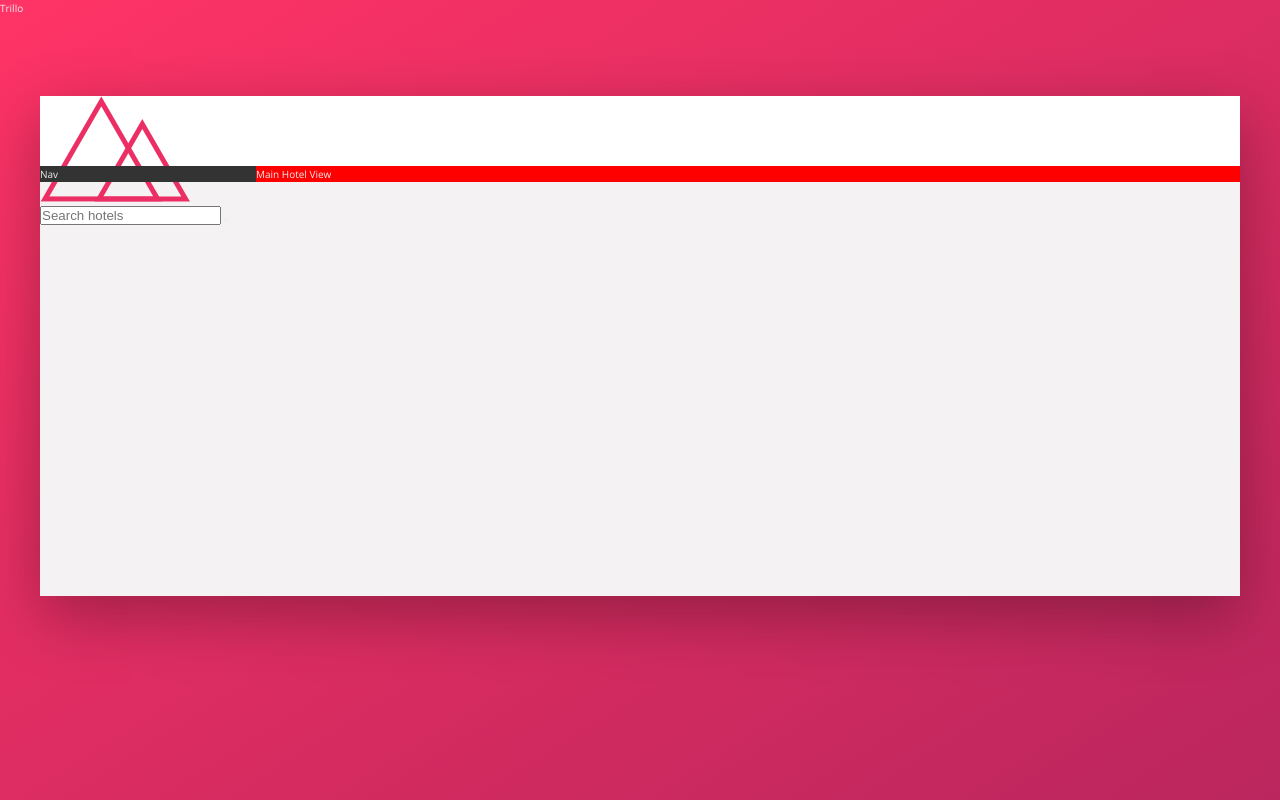
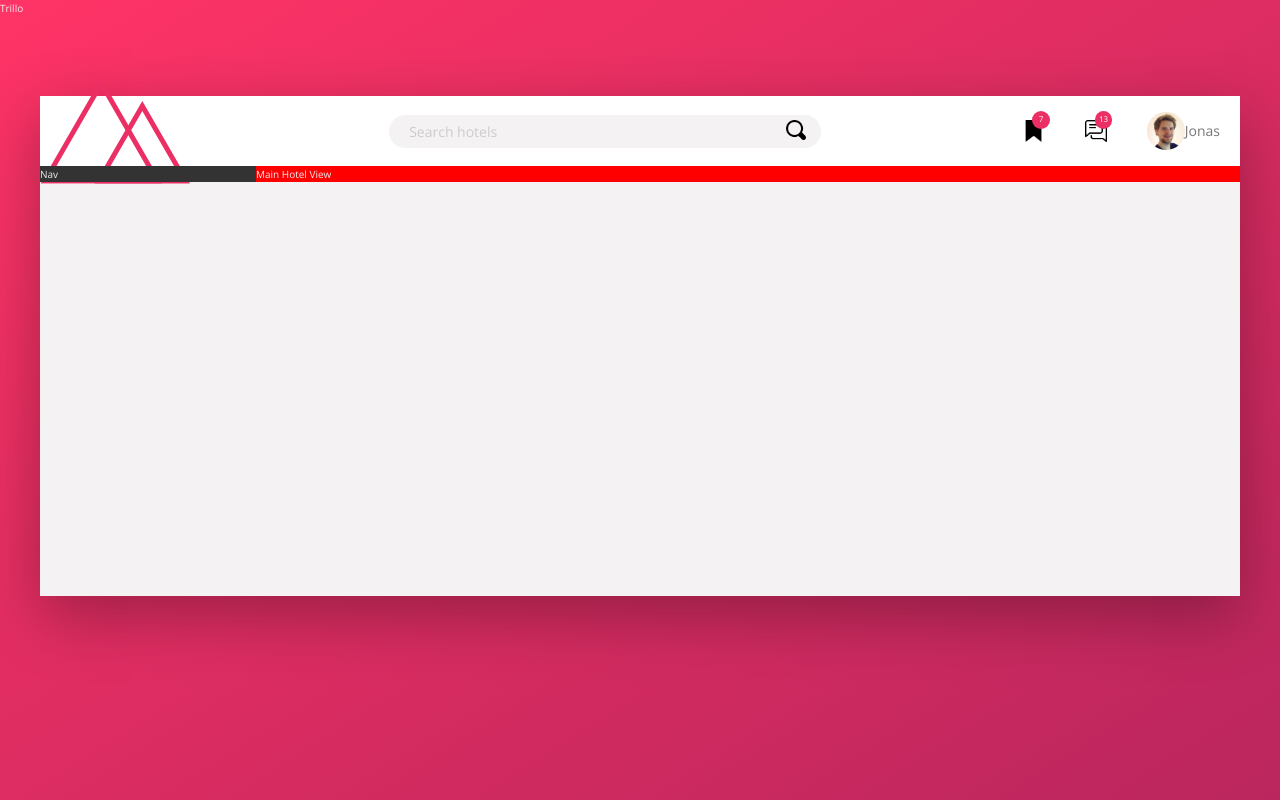
Before and after one commit to grumpycat808/trillo_flexbox, a website: page index.html in a window 1280 px wide. Drawn offline with nearby package versions, Linux system fonts and the light colour scheme.

Commit message:
Finished the header

```diff
--- a/index.html
+++ b/index.html
@@ -17,8 +17,24 @@
                 <img src="img/logo.png" alt="trillo logo">
                 <form class="search">
                     <input type="text" class="search__input" placeholder="Search hotels">
-                    <button></button>
+                    <button class="search__button">
+                        <img class="search__icon" src="img/search.png">
+                    </button>
                 </form>
+                <nav class="user-nav">
+                    <div class="user-nav__icon-box">
+                        <img class="user-nav__icon" src="img/bookmark.png">
+                        <span class="user-nav__notification">7</span>
+                    </div>
+                    <div class="user-nav__icon-box">
+                        <img class="user-nav__icon" src="img/chat.png">
+                        <span class="user-nav__notification">13</span>
+                    </div>
+                    <div class="user-nav__user">
+                        <img src="img/user.jpg" alt="user photo" class="user-nav__user-photo">
+                        <span class="user-nav__user-name">Jonas</span>
+                    </div>
+                </nav>
             </header>
             <div class="content">
                 <nav class="sidebar">Nav</nav>
--- a/sass/_components.scss
+++ b/sass/_components.scss
@@ -0,0 +1,106 @@
+.logo {
+    height: 3.25rem;
+    margin-left: 3rem;
+}
+
+//SEARCH
+.search {
+    flex: 0 0 40%;
+
+    display: flex;
+    align-items: center;
+    justify-content: center;
+
+    &__input {
+        font-family: inherit;
+        font-size: inherit;
+        color: inherit;
+        background-color: var(--color-grey-light-2);
+        border: none;
+        padding: .7rem 2rem;
+        border-radius: 100px;
+        width: 90%;
+        transition: all .2s;
+        margin-right: -3.5rem; //Allows the button next to it to go on top of the search bar
+
+        &:focus {
+            width: 100%;
+            outline: none;
+            background-color: var(--color-grey-light-3);
+        }
+
+        &::-webkit-input-placeholder {
+            font-weight: 100;
+            color: var(--color-grey-light-4);
+        }
+    }
+
+    &__button {
+        border: none;
+        background-color: var(--color-grey-light-2);
+
+        &:focus {
+            outline: none;
+            background-color: var(--color-grey-light-2);
+        }
+
+        &:active {
+            transform: translateY(2px);
+        }
+    }
+
+    &__icon {
+        height: 2rem;
+    }
+}
+//USER NAV
+.user-nav {
+    align-self: stretch;
+    display: flex;
+    align-items: center;
+    justify-content: space-between;
+
+    & > * { //Select all direct children
+        cursor: pointer;
+        padding: 0 2rem;
+        height: 100%;
+        display: flex;
+        align-items: center;
+        &:hover {
+            background-color: var(--color-grey-light-2);
+        }
+    }
+    &__icon-box {
+        position: relative;
+    }
+
+    &__icon {
+        height: 2.25rem;
+
+    }
+
+    &__notification {
+        font-size: .8rem;
+        height: 1.75rem;
+        width: 1.75rem;
+        background-color: var(--color-primary);
+        border-radius: 100px;
+        position: absolute;
+        color: #fff;
+        top: 1.5rem;
+        right: 1.5rem;
+        display: flex;
+        justify-content: center;
+        align-items: center;
+    }
+
+    &__user-photo {
+        height: 3.75rem;
+        border-radius: 50%;
+    }
+
+    &__user-name {
+
+    }
+
+}
--- a/sass/_layout.scss
+++ b/sass/_layout.scss
@@ -10,6 +10,11 @@
     height: 7rem;
     background-color: #fff;
     border-bottom: var(--color-grey-light-2);
+    display: flex;
+    justify-content: space-between;
+    align-items: center;
+    font-size: 14px;
+    color: var(--color-grey-dark-2);
 }
 
 .content {
```
Also changed, not shown: css/style.css, img/SVG/aircraft-take-off.svg (added), img/SVG/bookmark.svg (added), img/SVG/chat.svg (added), img/SVG/chevron-thin-right.svg (added), img/SVG/home.svg (added), img/SVG/key.svg (added), img/SVG/location-pin.svg (added), img/SVG/magnifying-glass.svg (added), img/SVG/map.svg (added), img/SVG/star.svg (added), img/bookmark.png (added), img/chat.png (added), img/search.png (added), 1 more files.
